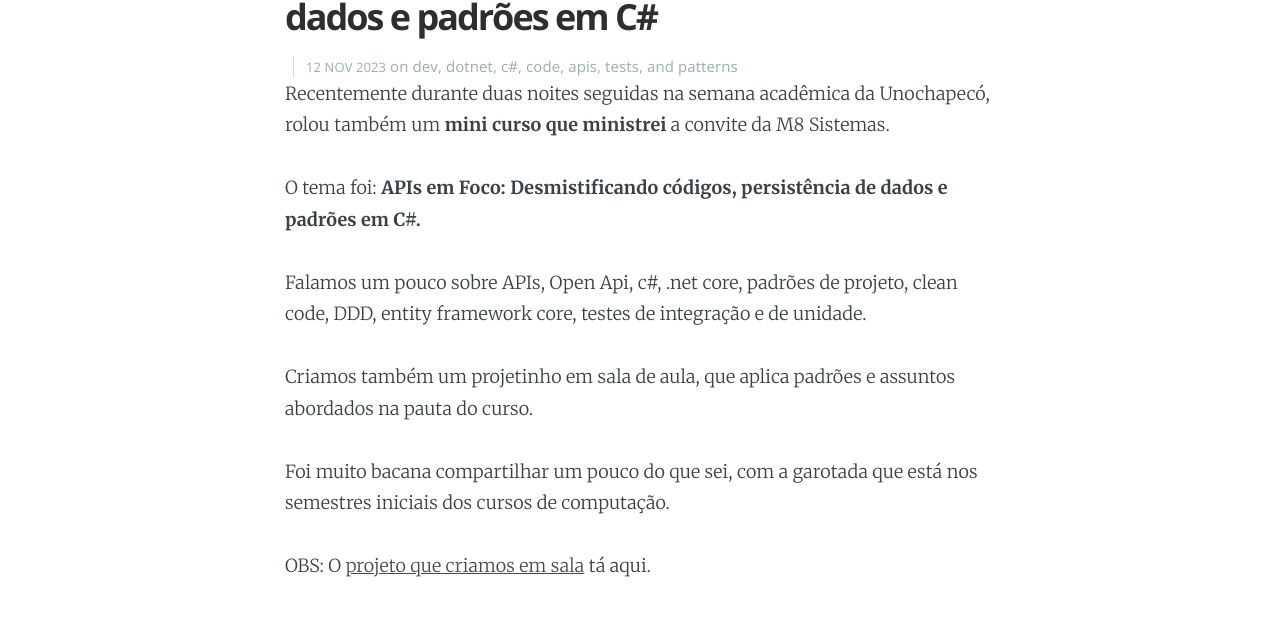
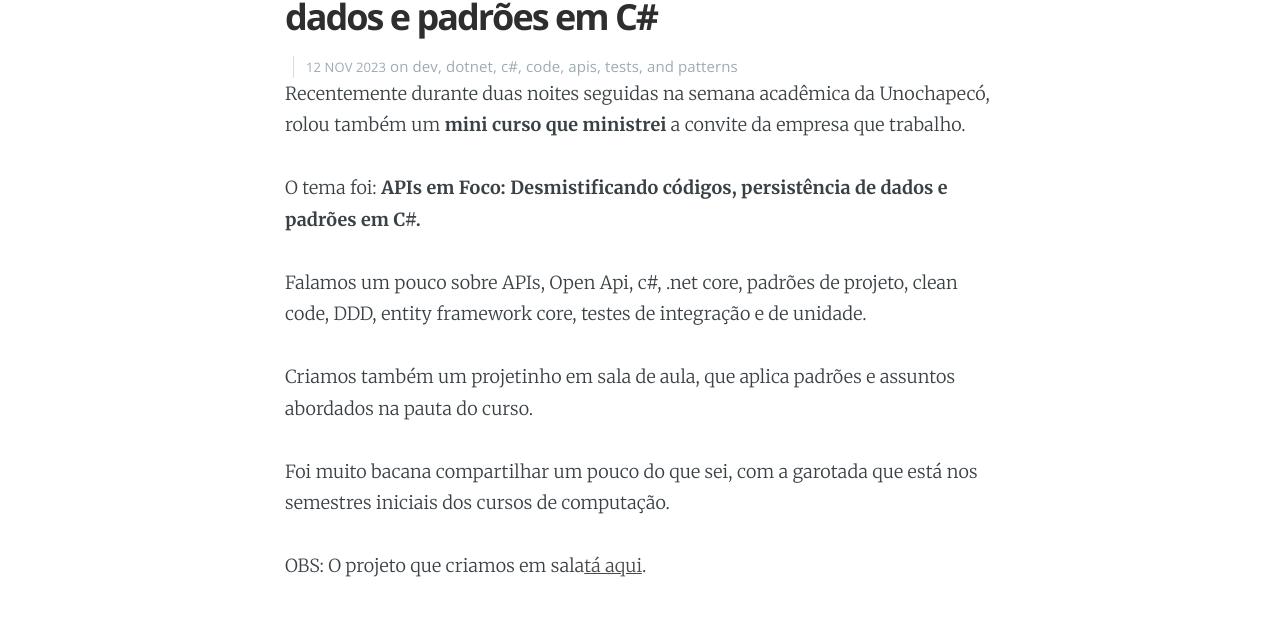
Before and after one commit to libnando/libnando.github.io, a Jekyll site: the page built from _posts/2023-11-12-mini-curso-apis-em-foco-semana-academica-unochapeco.markdown, in a window 1280 px wide and 900 px high. Shown: the part 265-887 px from the top of the window. Built offline with Jekyll 4.4.1, drawn with Linux system fonts in a browser that asks for light colours.

Commit message:
chore: improvements

```diff
--- a/_posts/2023-11-12-mini-curso-apis-em-foco-semana-academica-unochapeco.markdown
+++ b/_posts/2023-11-12-mini-curso-apis-em-foco-semana-academica-unochapeco.markdown
@@ -5,7 +5,7 @@ date:   2023-11-12 23:18:00
 tags: [dev, dotnet, c#, code, apis, tests, patterns]
 ---
 
-Recentemente durante duas noites seguidas na semana acadêmica da Unochapecó, rolou também um <b>mini curso que ministrei</b> a convite da M8 Sistemas.
+Recentemente durante duas noites seguidas na semana acadêmica da Unochapecó, rolou também um <b>mini curso que ministrei</b> a convite da empresa que trabalho.
 
 O tema foi:
 <b>APIs em Foco: Desmistificando códigos, persistência de dados e padrões em C#.</b>
@@ -16,7 +16,7 @@ Criamos também um projetinho em sala de aula, que aplica padrões e assuntos ab
 
 Foi muito bacana compartilhar um pouco do que sei, com a garotada que está nos semestres iniciais dos cursos de computação.
 
-OBS: O <a target="_blank" href="https://github.com/libnando/YZCollege">projeto que criamos em sala</a> tá aqui.
+OBS: O projeto que criamos em sala<a target="_blank" href="https://github.com/libnando/YZCollege">tá aqui</a>.
 
 ![Fernando Rosa - Unochapeco](/assets/images/posts/2023/11/fercurso_1.jpg)
 
```
